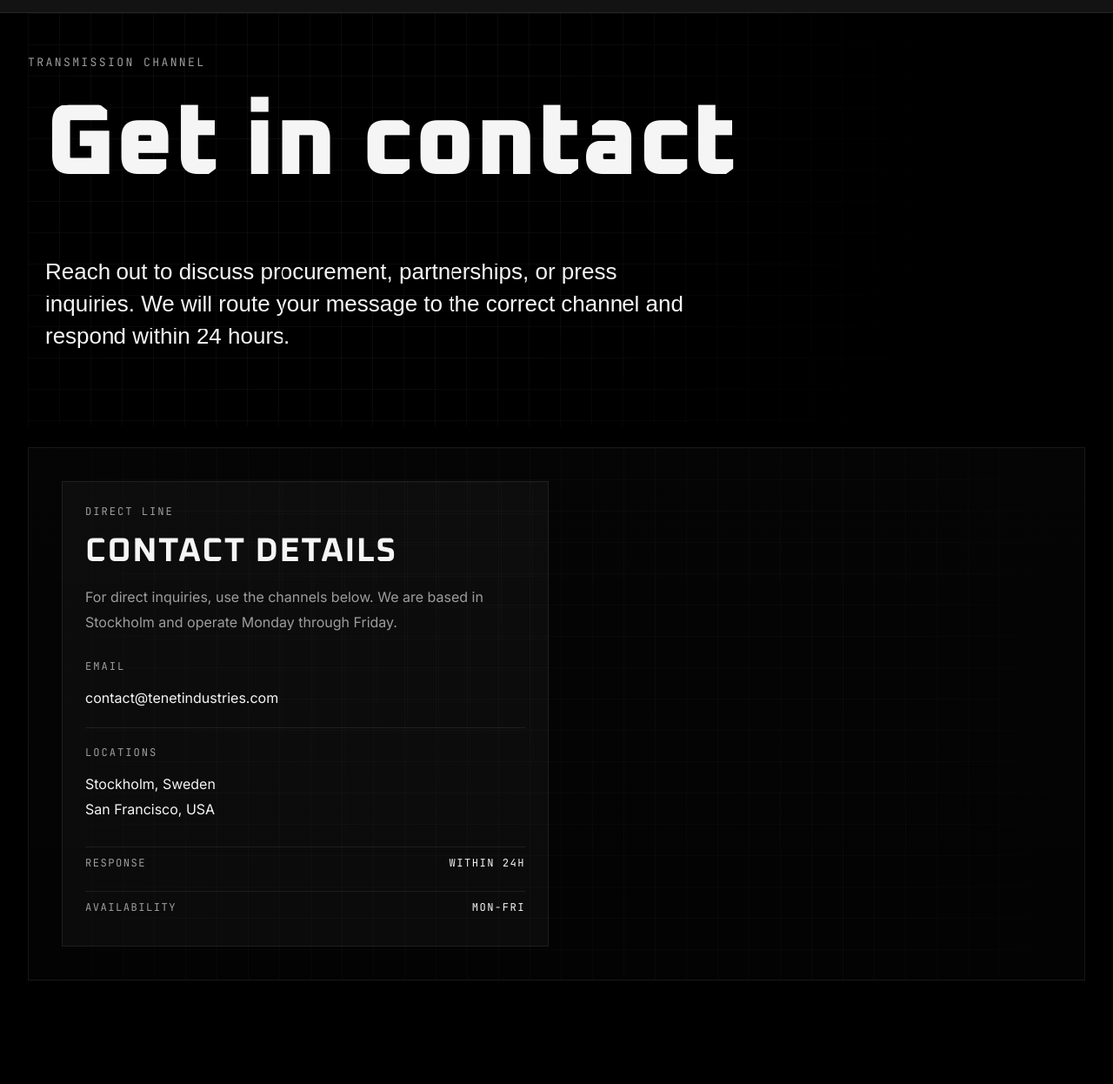
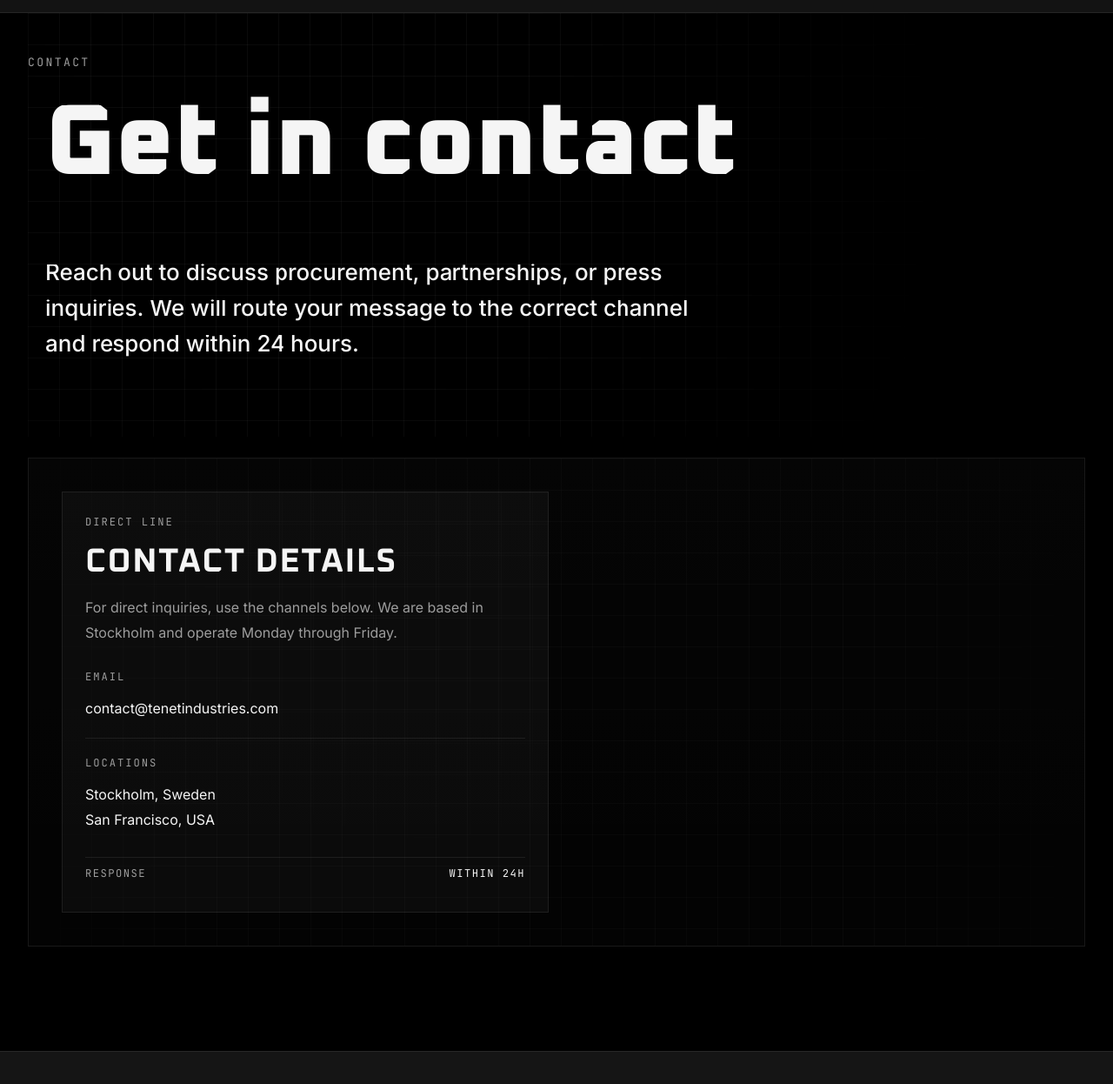
Before and after one commit to CormAlan/Tenet-industries, a website: page public/contact/index.html in a window 1280 px wide. Shown: the part 54-1300 px from the top of the page at 87% size. Drawn offline with Linux system fonts and the light colour scheme.

Commit message:
update contact page and email address in privacy policy

```diff
--- a/public/contact/index.html
+++ b/public/contact/index.html
@@ -432,6 +432,15 @@
       white-space: pre-line;
     }
 
+    .contact-item__value a {
+      color: inherit;
+      text-decoration: none;
+    }
+
+    .contact-item__value a:hover {
+      text-decoration: underline;
+    }
+
     .contact-meta {
       display: grid;
       gap: 14px;
@@ -730,7 +739,7 @@
     <div class="page-width">
       <header class="hero" id="top">
         <div class="hero__inner">
-          <span class="eyebrow">Transmission channel</span>
+          <span class="eyebrow">Contact</span>
 
           <canvas
             class="text-canvas hero-title pixel-reveal"
@@ -764,7 +773,7 @@
             <div class="contact-items">
               <div class="contact-item">
                 <span class="contact-item__label">Email</span>
-                <div class="contact-item__value">contact@tenetindustries.com</div>
+                <div class="contact-item__value"><a href="mailto:contact@tenetindustries.com">contact@tenetindustries.com</a></div>
               </div>
 
 
@@ -779,10 +788,6 @@ San Francisco, USA</div>
               <div class="contact-meta__row">
                 <span>Response</span>
                 <span>Within 24h</span>
-              </div>
-              <div class="contact-meta__row">
-                <span>Availability</span>
-                <span>Mon-Fri</span>
               </div>
 
           </aside>
```
Also changed, not shown: public/privacy/index.html (+2 -2 lines).
